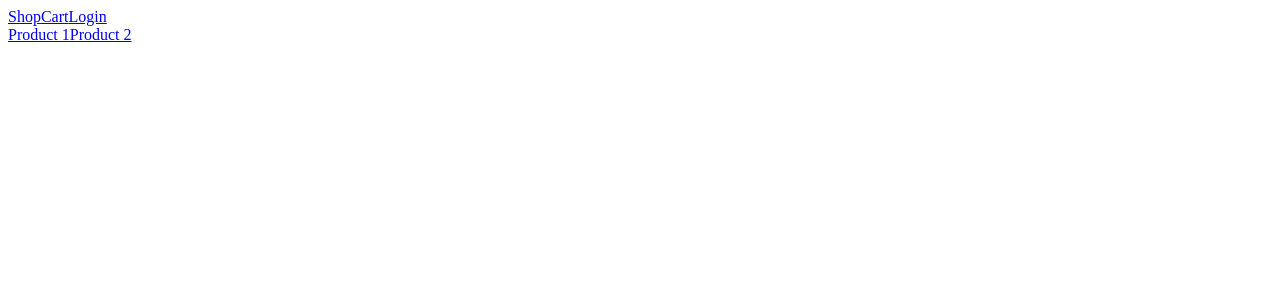
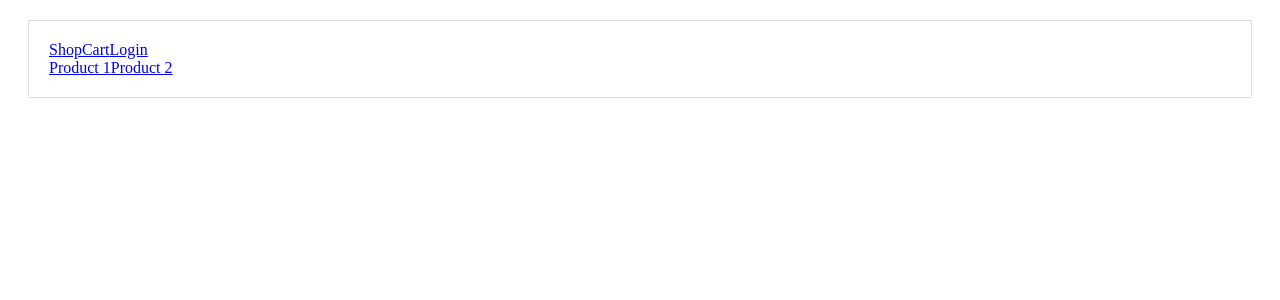
Before and after one commit to hughesmatias/cart-js, a Next.js app: page / in a window 1280 px wide. Shown: the top 300 px of the page. Built offline with nearby package versions, Linux system fonts and the light colour scheme.

Commit message:
Layout component

```diff
--- /dev/null
+++ b/components/Layout.jsx
@@ -0,0 +1,17 @@
+import React, { Component } from 'react'
+import Header from './Header';
+
+const layoutStyle = {
+  margin: 20,
+  padding: 20,
+  border: '1px solid #DDD'
+};
+
+const Layout = props => (
+  <div style={layoutStyle}>
+    <Header />
+    {props.children}
+  </div>
+)
+
+export default Layout;
--- a/pages/index.jsx
+++ b/pages/index.jsx
@@ -1,19 +1,19 @@
 import React, { Component } from 'react';
 import Link from 'next/link';
-import Header from '../components/Header';
+import Layout from '../components/Layout';
 
 export default class Index extends Component {
   render() {
     return (
       <div>
-        <Header />
-
-        <Link href="/product">
-        <a>Product 1</a>
-        </Link>
-        <Link href="/product">
-          <a>Product 2</a>
-        </Link>
+        <Layout>
+          <Link href="/product?name=vaso">
+          <a>Product 1</a>
+          </Link>
+          <Link href="/products/[name]" as={`/products/Product 2`}>
+            <a>Product 2</a>
+          </Link>
+        </Layout>
       </div>
     )
   }
```
